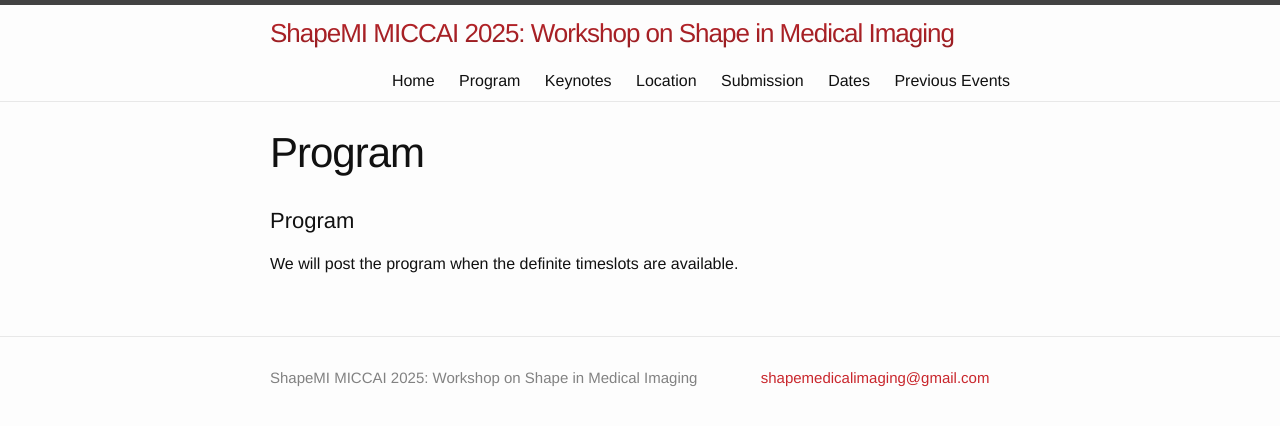
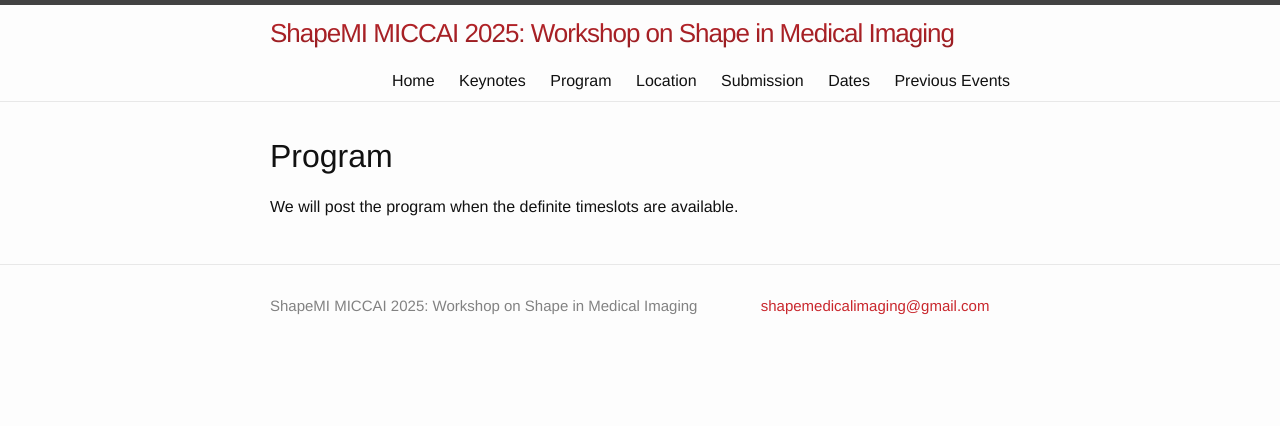
Before and after one commit to shapemi/shapemi.github.io, a Jekyll site: the page built from program/index.md, in a window 1280 px wide. Shown: the top 426 px of the page. Built offline with Jekyll 4.4.1, drawn with Linux system fonts in a browser that asks for light colours; our own code applies the rules of GitHub Pages for plain Markdown files; part of the change alters nothing that is shown.

```diff
--- a/program/index.md
+++ b/program/index.md
@@ -1,4 +1,9 @@
-
+---
+layout: default
+title: Program
+permalink: /program/
+order: 2
+---
 # Program
 
 We will post the program when the definite timeslots are available.
```
